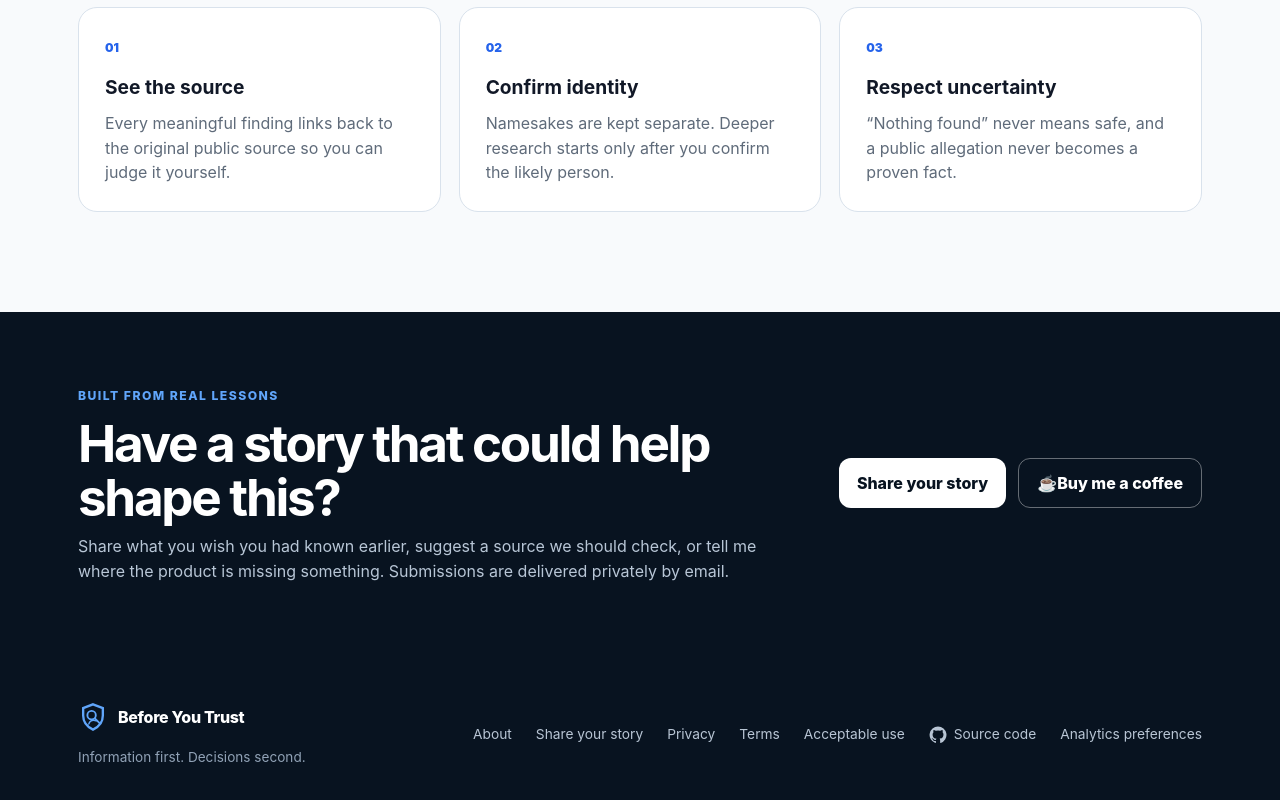
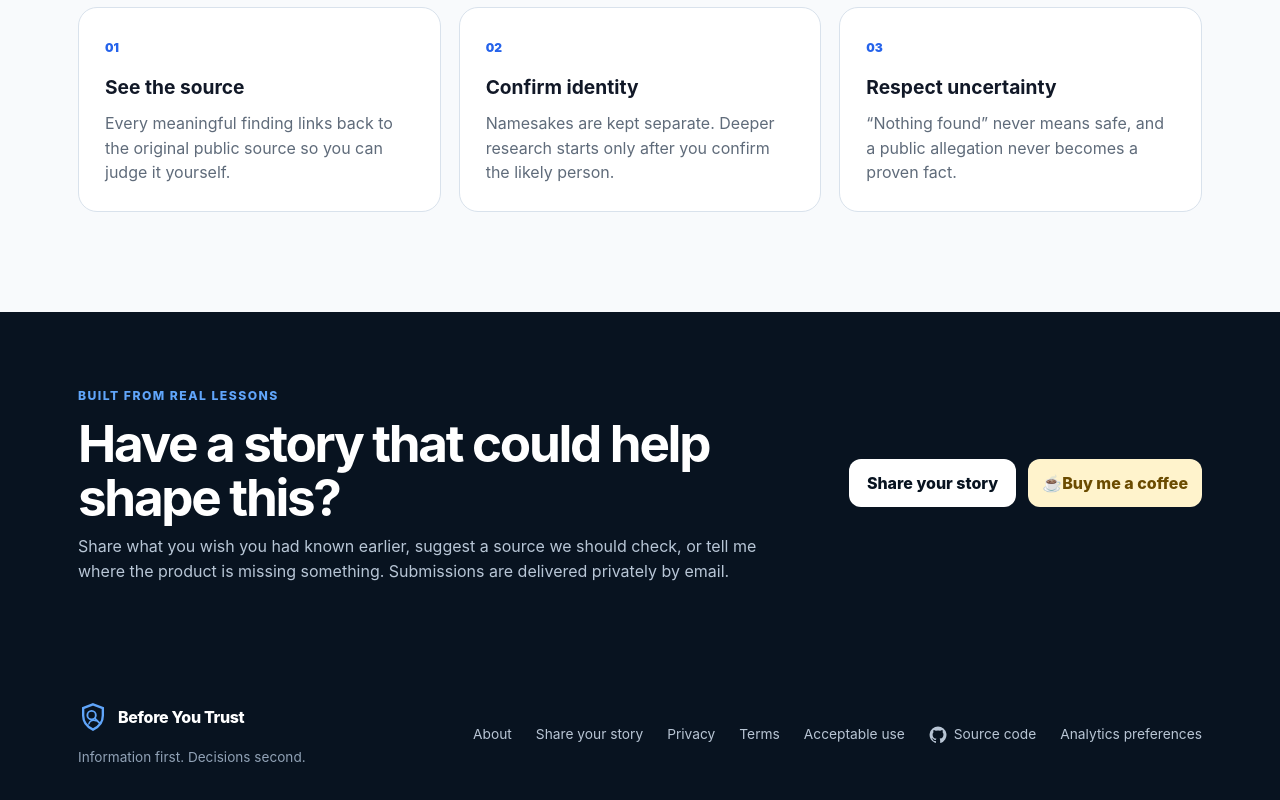
Before and after one commit to kuefmz/before-you-trust, a Next.js app: page / in a window 1280 px wide. Shown: the part 1991-2791 px from the top of the page. Built offline with nearby package versions, Linux system fonts and the light colour scheme; no server answers.

Commit message:
Use yellow support button consistently

```diff
--- a/app/page.tsx
+++ b/app/page.tsx
@@ -151,10 +151,7 @@ export default function HomePage() {
               Share your story
             </Link>
             {supportUrl ? (
-              <SupportLink
-                className="button button--outline-light"
-                href={supportUrl}
-              />
+              <SupportLink href={supportUrl} />
             ) : null}
           </div>
         </div>
```
